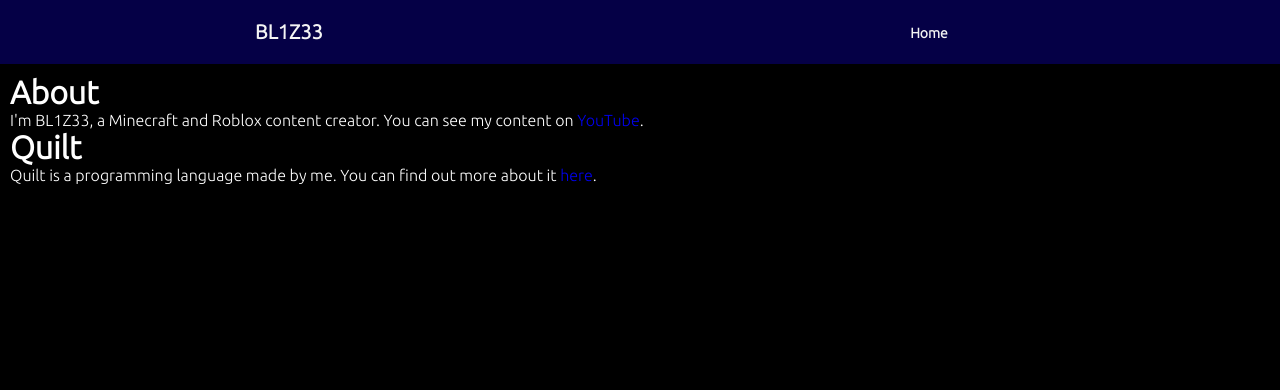
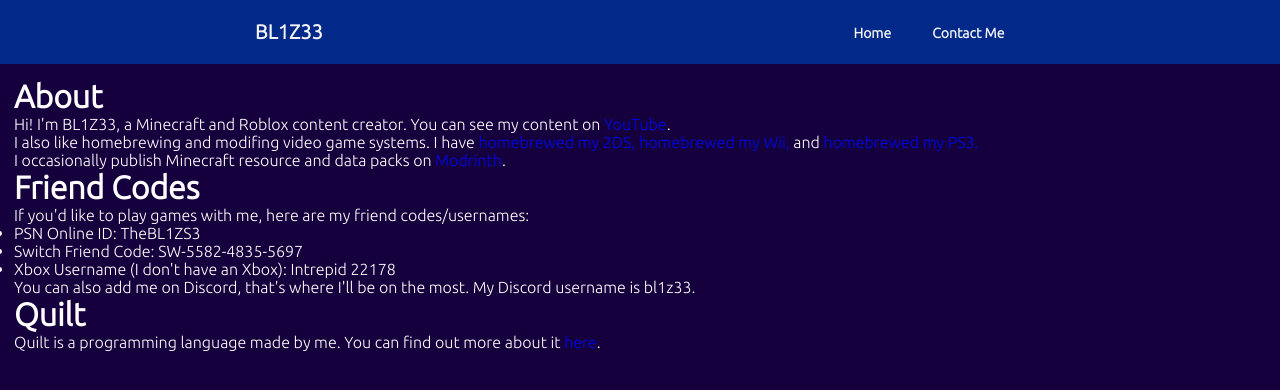
Before and after one commit to oogabooga5/oogabooga5.github.io, a plain HTML site: page index.html in a window 1280 px wide. Drawn offline with Linux system fonts and the light colour scheme.

Commit message:
Redo site

```diff
--- a/index.html
+++ b/index.html
@@ -3,8 +3,8 @@
 <head>
     <meta charset="UTF-8">
     <meta name="viewport" content="width=device-width, initial-scale=1.0">
-    <link rel="stylesheet" href="style.css">
-    <link rel="shortcut icon" href="images/favicon.png">
+    <link rel="stylesheet" href="./style.css">
+    <link rel="shortcut icon" href="./images/favicon.png">
     <link rel="preconnect" href="https://fonts.googleapis.com">
     <link rel="preconnect" href="https://fonts.gstatic.com" crossorigin>
     <link href="https://fonts.googleapis.com/css2?family=Ubuntu:wght@300&display=swap" rel="stylesheet">
@@ -17,11 +17,22 @@
         </div>
         <ul class="nav-links">
             <li><a href="#">Home</a></li>
+            <li><a href="./contact/">Contact Me</a></li>
         </ul>
     </nav>
     <div class="main">
         <h1>About</h1>
-        <p>I'm BL1Z33, a Minecraft and Roblox content creator. You can see my content on <a href="https://youtube.com/@BL1Z33" target="_blank" rel="noopener noreferrer">YouTube</a>.</p>
+        <p>Hi! I'm BL1Z33, a Minecraft and Roblox content creator. You can see my content on <a href="https://youtube.com/@BL1Z33" target="_blank" rel="noopener noreferrer">YouTube</a>.</p>
+        <p>I also like homebrewing and modifing video game systems. I have <a href="https://3ds.hacks.guide" target="_blank" rel="noopener noreferrer">homebrewed my 2DS,</a> <a href="https://wii.hacks.guide" target="_blank" rel="noopener noreferrer">homebrewed my Wii, </a> and <a href="https://www.youtube.com/watch?v=suM4dUAYUPE" target="_blank" rel="noopener noreferrer">homebrewed my PS3.</a></p>
+        <p>I occasionally publish Minecraft resource and data packs on <a href="https://modrinth.com/user/BL1Z33" target="_blank" rel="noopener noreferrer">Modrinth</a>.</p>
+        <h1>Friend Codes</h1>
+        <p>If you'd like to play games with me, here are my friend codes/usernames:</p>
+        <ul>
+            <li>PSN Online ID: TheBL1ZS3</li>
+            <li>Switch Friend Code: SW-5582-4835-5697</li>
+            <li>Xbox Username (I don't have an Xbox): Intrepid 22178</li>
+        </ul>
+        <p>You can also add me on Discord, that's where I'll be on the most. My Discord username is bl1z33.</p>
         <h1>Quilt</h1>
         <p>Quilt is a programming language made by me. You can find out more about it <a href="https://oogabooga5.github.io/quilt">here</a>.</p>
     </div>
--- a/style.css
+++ b/style.css
@@ -10,7 +10,7 @@ nav {
     justify-content: space-around;
     align-items: center;
     min-height: 8vh;
-    background-color: #050046;
+    background-color: #002989;
 }
 
 nav ul {
@@ -37,12 +37,12 @@ nav ul {
 }
 
 .main {
-    margin: 5px;
-    padding: 5px;
+    margin: 7px;
+    padding: 7px;
 }
 
 body {
-    background-color: black;
+    background-color: rgb(21, 0, 61);
     color: white;
 }
 
```
Also changed, not shown: contact/index.html (added, +33 -0 lines).
